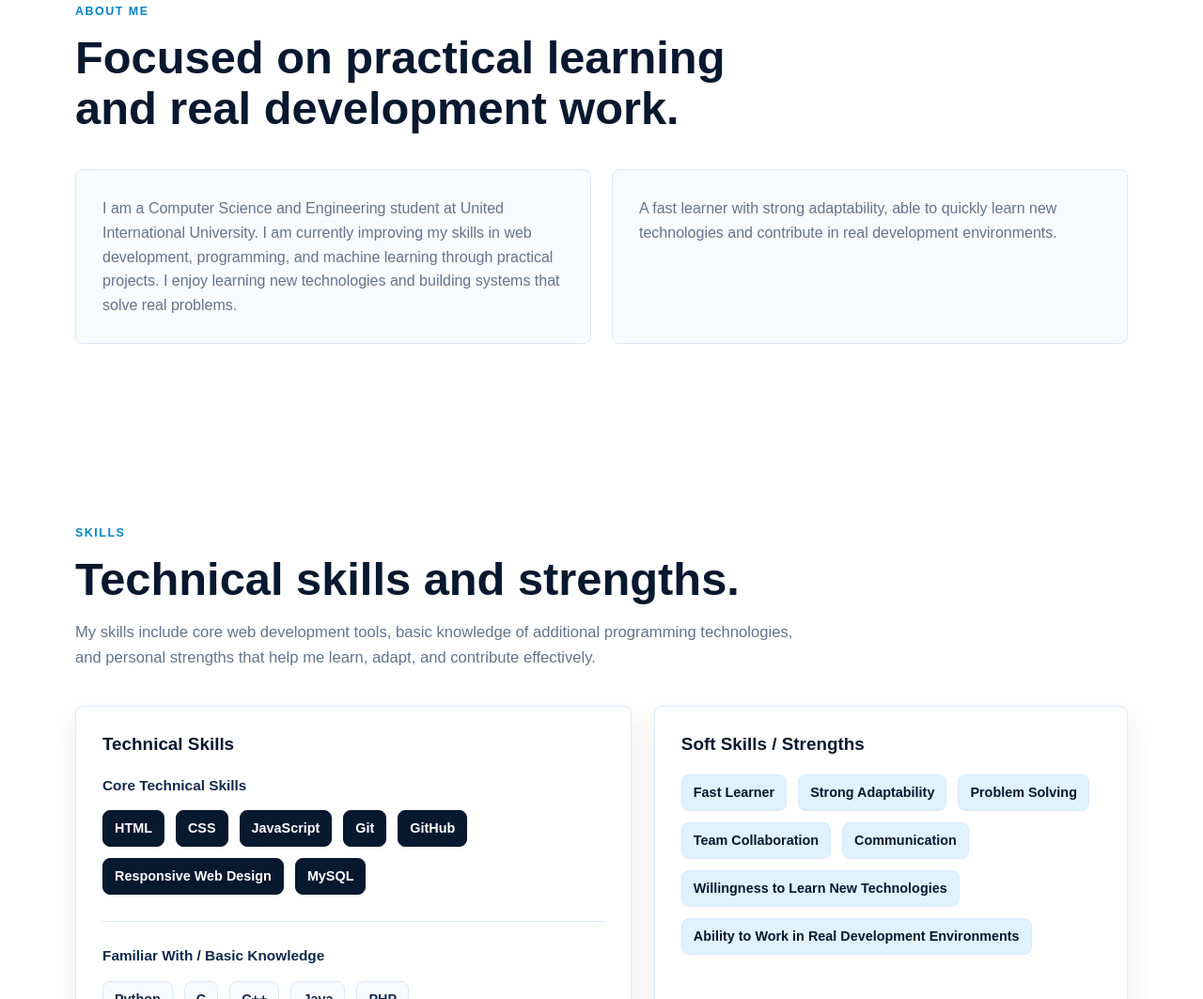
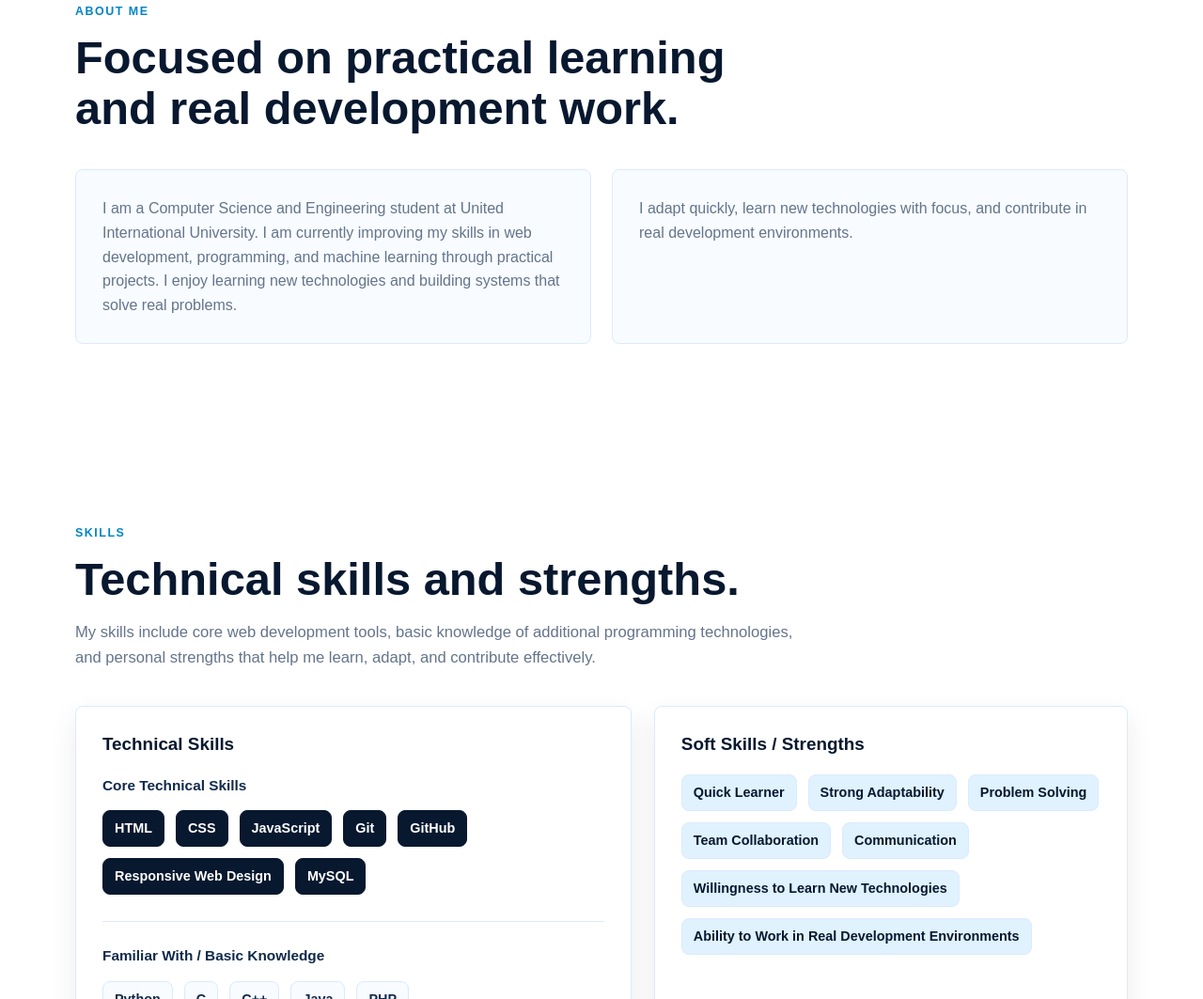
Before and after one commit to mibon201101/portfolio-website, a plain HTML site: page index.html in a window 1280 px wide. Shown: the part 894-1957 px from the top of the page at 94% size. Drawn offline with Linux system fonts and the light colour scheme.

Commit message:
Prepare portfolio for GitHub Pages

```diff
--- a/index.html
+++ b/index.html
@@ -25,7 +25,6 @@
           <li><a href="#skills">Skills</a></li>
           <li><a href="#projects">Projects</a></li>
           <li>
-            <!-- Put your resume PDF inside assets and name it resume.pdf -->
             <a href="assets/resume.pdf" target="_blank" rel="noopener noreferrer">Resume</a>
           </li>
           <li><a href="#contact">Contact</a></li>
@@ -47,7 +46,6 @@
           </p>
           <div class="button-group">
             <a class="btn primary" href="#projects">View Projects</a>
-            <!-- Put your resume PDF inside assets and name it resume.pdf -->
             <a
               class="btn secondary"
               href="assets/resume.pdf"
@@ -68,7 +66,6 @@
               GitHub
             </a>
             <a href="https://www.linkedin.com/in/isfaq-hossain-4100b6369/" target="_blank" rel="noopener noreferrer">LinkedIn</a>
-            <!-- Put your resume PDF inside assets and name it resume.pdf -->
             <a
               class="btn small outline"
               href="assets/resume.pdf"
@@ -98,8 +95,8 @@
             technologies and building systems that solve real problems.
           </p>
           <p>
-            A fast learner with strong adaptability, able to quickly learn new technologies
-            and contribute in real development environments.
+            I adapt quickly, learn new technologies with focus, and contribute in real
+            development environments.
           </p>
         </div>
       </section>
@@ -145,7 +142,7 @@
           <article class="skills-card">
             <h3>Soft Skills / Strengths</h3>
             <div class="skills-badges strength-skills" aria-label="Soft skills and strengths">
-              <span>Fast Learner</span>
+              <span>Quick Learner</span>
               <span>Strong Adaptability</span>
               <span>Problem Solving</span>
               <span>Team Collaboration</span>
@@ -459,7 +456,6 @@
               projects, and experience. Click the button to open my resume in a new tab.
             </p>
           </div>
-          <!-- Put your resume PDF inside assets and name it resume.pdf -->
           <a
             class="btn primary"
             href="assets/resume.pdf"
```
Also changed, not shown: 3 other files.
